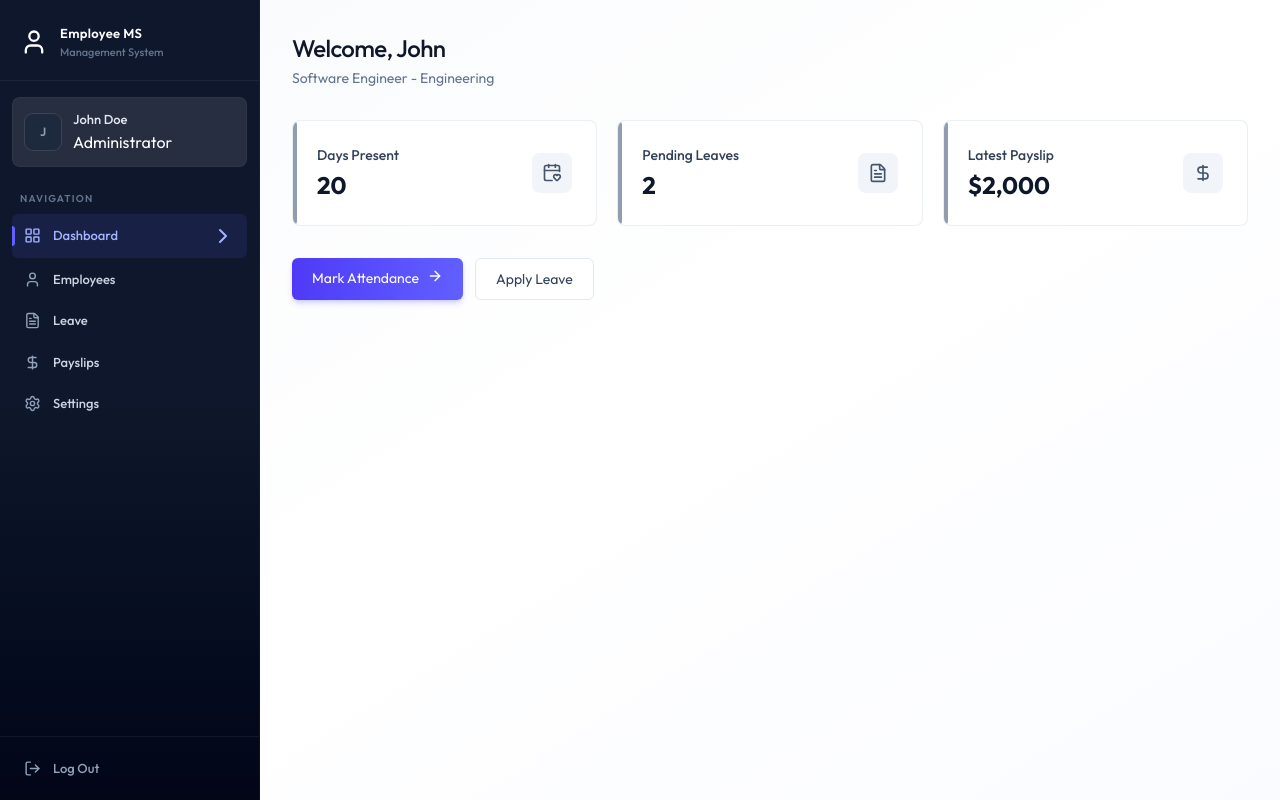
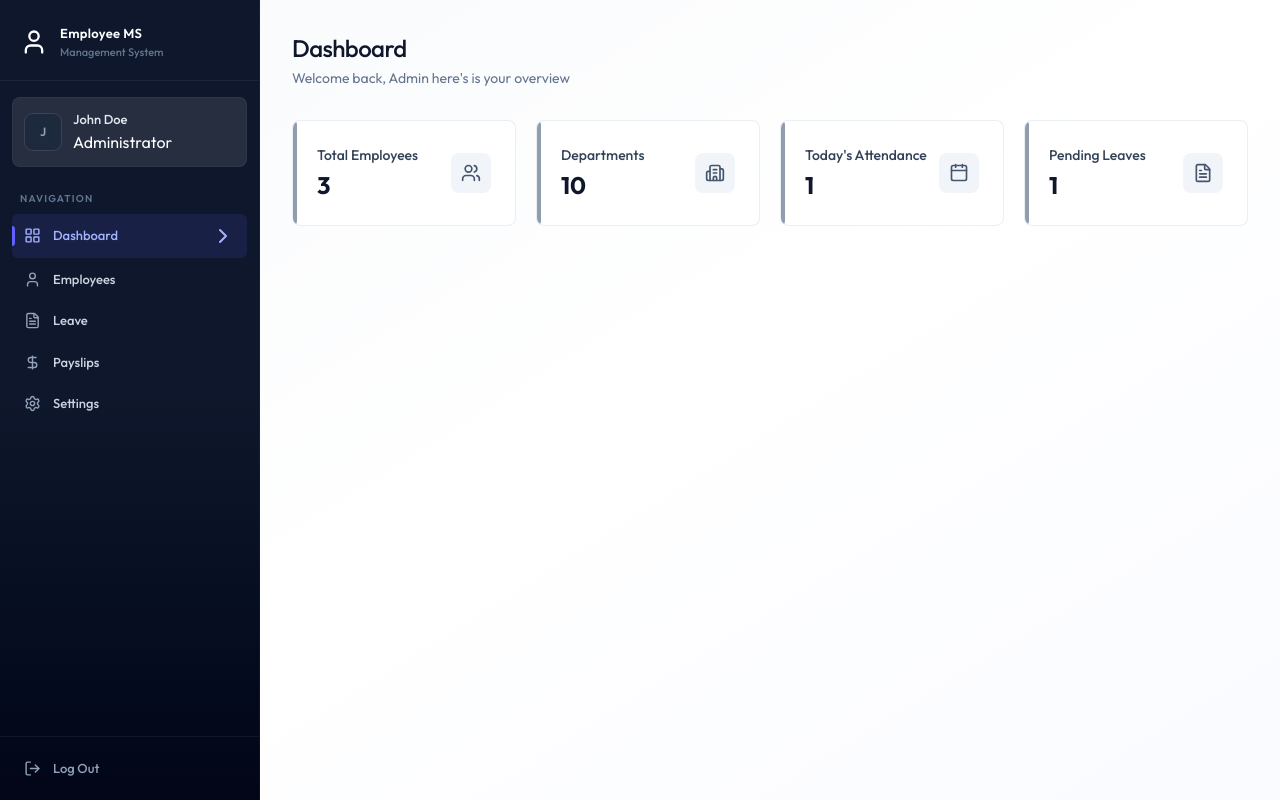
Before and after one commit to Moeen999/fs-ems, a React (Vite) app in the folder client/: page /dashboard in a window 1280 px wide. Built offline with nearby package versions, Linux system fonts and the light colour scheme.

Commit message:
feat: implemented AdminDashboard component and updated Dashboard to use admin data.

```diff
--- /dev/null
+++ b/client/src/components/AdminDashboard.jsx
@@ -0,0 +1,65 @@
+import {
+  Building2Icon,
+  CalendarIcon,
+  FileTextIcon,
+  UsersIcon,
+} from "lucide-react";
+
+const AdminDashboard = ({ data }) => {
+  const stats = [
+    {
+      icon: UsersIcon,
+      value: data.totalEmployees,
+      label: "Total Employees",
+      description: "Active workforce",
+    },
+    {
+      icon: Building2Icon,
+      value: data.totalDepartments,
+      label: "Departments",
+      description: "Orgnization units",
+    },
+    {
+      icon: CalendarIcon,
+      value: data.todayAttendance,
+      label: "Today's Attendance",
+      description: "Check in today",
+    },
+    {
+      icon: FileTextIcon,
+      value: data.todayAttendance,
+      label: "Pending Leaves",
+      description: "Awaiting Approval",
+    },
+  ];
+  return (
+    <div className="animate-fade-in">
+      <div className="page-header">
+        <h1 className="page-title">Dashboard</h1>
+        <p className="page-subtitle">
+          Welcome back, Admin here's is your overview
+        </p>
+      </div>
+
+      <div className="grid grid-cols-1 sm:grid-cols-2 lg:grid-cols-4 gap-4 sm:gap-5 mb-8">
+        {stats.map((s) => (
+          <div
+            key={s.label}
+            className="card card-hover p-5 sm:p-6 relative overflow-hidden group flex items-center justify-between"
+          >
+            <div>
+              <div className="absolute left-0 top-0 bottom-0 w-1 rounded-r-full bg-slate-500/70 group-hover:bg-indigo-500/70" />
+              <p className="text-sm font-medium text-slate-700">{s.label}</p>
+              <p className="text-2xl font-bold text-slate-900 mt-1">
+                {s.value}
+              </p>
+            </div>
+            <s.icon className="size-10 p-2.5 rounded-lg bg-slate-100 text-slate-600 group-hover:bg-indigo-50 group-hover:text-indigo-600 transition-colors duration-200" />
+          </div>
+        ))}
+      </div>
+    </div>
+  );
+};
+
+export default AdminDashboard;
--- a/client/src/pages/Dashboard.jsx
+++ b/client/src/pages/Dashboard.jsx
@@ -1,14 +1,15 @@
 import { useEffect, useState } from "react";
-import { dummyEmployeeDashboardData } from "../assets/assets";
+import { dummyAdminDashboardData, dummyEmployeeDashboardData } from "../assets/assets";
 import Loading from "../components/Loading";
 import EmployeeDashboard from "../components/EmployeeDashboard";
+import AdminDashboard from "../components/AdminDashboard";
 
 const Dashboard = () => {
   const [data, setData] = useState(null);
   const [loading, setLoading] = useState(true);
 
   useEffect(() => {
-    setData(dummyEmployeeDashboardData);
+    setData(dummyAdminDashboardData);
     setTimeout(() => {
       setLoading(false);
     }, 1000);
@@ -22,7 +23,7 @@
       </p>
     );
   if (data.role === "ADMIN") {
-    return <div>admin dashboard</div>;
+    return <AdminDashboard data={data}/>
   } else {
     return <EmployeeDashboard data={data}/>
   }
```
